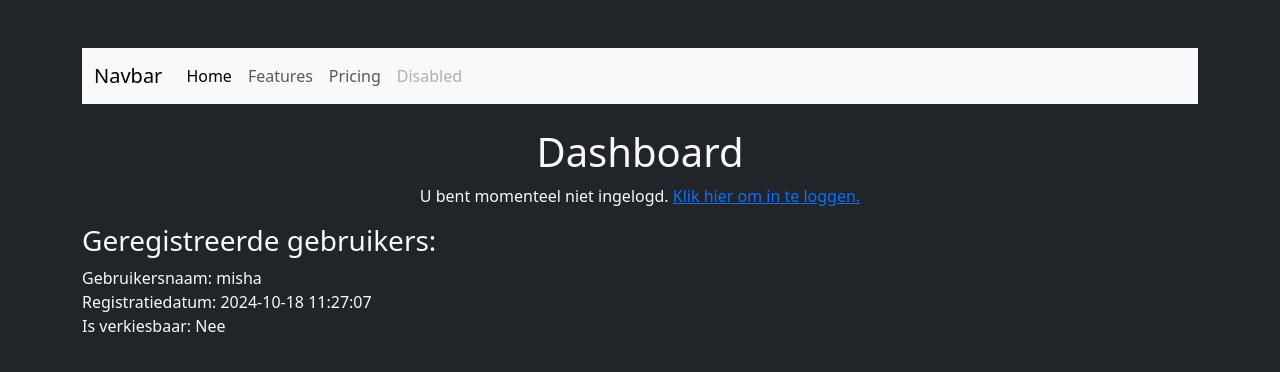
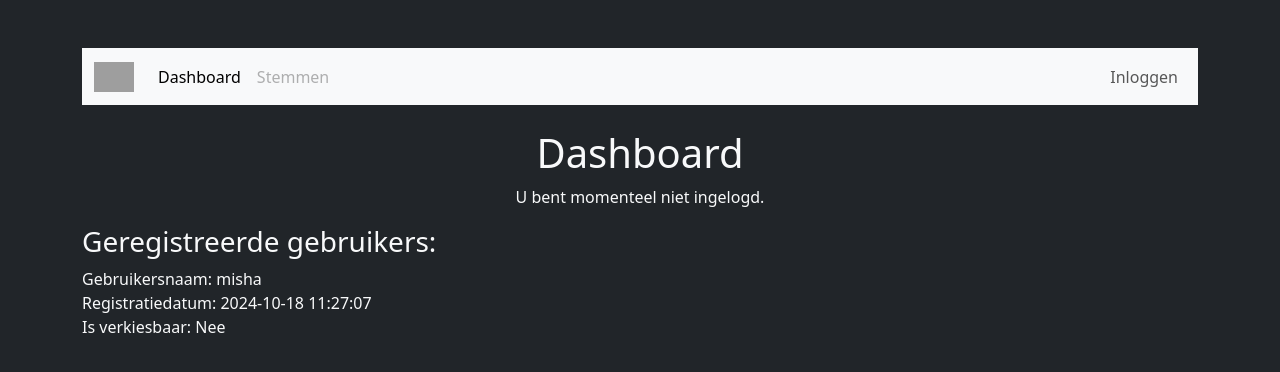
Before and after one commit to trueeman/proefexamen-diego-misha-berkay, a PHP site: page / in a window 1280 px wide. Shown: the top 372 px of the page. Run offline with PHP 8.4, Linux system fonts and the light colour scheme; data comes from the database, SQL or seed files in the repository; data that the repository does not hold is empty; grey boxes are pictures that could not be loaded.

Commit message:
navbar (en gekoppeld aan login/logout)

```diff
--- a/project/public_html/index.php
+++ b/project/public_html/index.php
@@ -10,7 +10,7 @@ $conn = $db->getConn();
 
 $message = ''; // Variabele voor het weergeven van berichten
 if (!isset($_SESSION['userid'])) {
-    $message = 'U bent momenteel niet ingelogd. <a href="login.php">Klik hier om in te loggen.</a>';
+    $message = 'U bent momenteel niet ingelogd.';
 } else {
     $message = 'Welkom, u bent ingelogd!';
 }
@@ -30,23 +30,28 @@ if (!isset($_SESSION['userid'])) {
     <div class="container text-center mt-5">
         <nav class="navbar navbar-expand-lg bg-body-tertiary">
             <div class="container-fluid">
-                <a class="navbar-brand" href="#">Navbar</a>
+                <a class="navbar-brand" href="">
+                    <img src="https://www.techniekcollegerotterdam.nl/assets/tcr-logo-a6a45f6beeaae69f30221d89d2a3e4ba1e2696114d5587459bf6a5dcf3603228.svg" alt="Logo" height="30" class="d-inline-block align-text-top">
+                </a>
                 <button class="navbar-toggler" type="button" data-bs-toggle="collapse" data-bs-target="#navbarNav" aria-controls="navbarNav" aria-expanded="false" aria-label="Toggle navigation">
                     <span class="navbar-toggler-icon"></span>
                 </button>
                 <div class="collapse navbar-collapse" id="navbarNav">
-                <ul class="navbar-nav">
+                    <ul class="navbar-nav me-auto">
                         <li class="nav-item">
-                    <a class="nav-link active" aria-current="page" href="#">Home</a>
+                            <a class="nav-link active" aria-current="page" href="#">Dashboard</a>
                         </li>
                         <li class="nav-item">
-                    <a class="nav-link" href="#">Features</a>
+                            <a class="nav-link disabled" aria-disabled="true">Stemmen</a>
                         </li>
+                    </ul>
+                    <ul class="navbar-nav ms-auto">
                         <li class="nav-item">
-                    <a class="nav-link" href="#">Pricing</a>
-                    </li>
-                    <li class="nav-item">
-                    <a class="nav-link disabled" aria-disabled="true">Disabled</a>
+                            <?php if (isset($_SESSION["userid"])) : ?>
+                                <a class="nav-link" href="logout.php">Uitloggen</a>
+                            <?php else : ?>
+                                <a class="nav-link" href="login.php">Inloggen</a>
+                            <?php endif; ?>
                         </li>
                     </ul>
                 </div>
--- a/project/public_html/logout.php
+++ b/project/public_html/logout.php
@@ -6,6 +6,6 @@ session_unset();
 session_destroy();
 
 // Redirect naar de login-pagina
-header("Location: login.php");
+header("Location: index.php");
 exit;
 ?>
```
Lines whose indentation alone changed are shown as unchanged.
